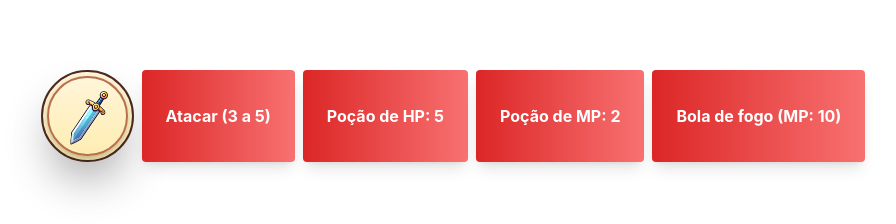
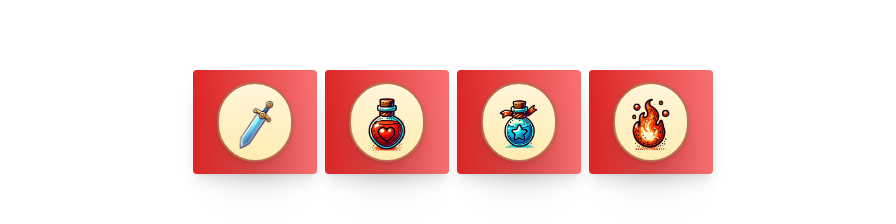
Before and after one commit to avilabiel/bellatrix-fe, a React (Vite) app: page / in a window 1280 px wide. Shown: the part 354-578 px from the top of the page, without its empty margins (187-1083 px from the left). Built offline with nearby package versions, Linux system fonts and the light colour scheme.

Commit message:
Implementando o componente BattleAction no app

```diff
--- a/src/app.tsx
+++ b/src/app.tsx
@@ -4,11 +4,9 @@ import HealthBar from "./components/HealthBar";
 import ManaBar from "./components/ManaBar";
 import SwordIcon from "@/public/images/sword.png";
 import { useCombatActions } from "./hooks/useCombatActions";
-import AttackButton from "./components/buttons/AttackButton";
-import ItemButton from "./components/buttons/ItemButton";
-import SpellButton from "./components/buttons/SpellButton";
 import BattleMessage from "./components/BattleMessage";
-import ButtonSword from "./components/buttons/ButtonSword";
+import Button from "./components/buttons/Button";
+import { BattleActions } from "./components/BattleActions";
 
 // TODO: explain
 // POC: Start the battle event
@@ -40,30 +38,35 @@ export function App() {
         </div>
       </div>
       <BattleMessage battle={battle} />
-      <div className="flex gap-2 w-full justify-center mt-10">
-        <ButtonSword onClick={() => baseAtk(user, monster)}>
-          <img src={SwordIcon} width={45} className="mt-[-4px]" />
-        </ButtonSword>
-        <AttackButton
-          onClick={() => baseAtk(user, monster)}
-          atkMin={user.character.atk.min}
-          atkMax={user.character.atk.max}
-        />
+      <BattleActions.AreaContent>
+        <Button onClick={() => baseAtk(user, monster)}>
+          <BattleActions.AreaIcon>
+            <BattleActions.Icon url={SwordIcon} />
+          </BattleActions.AreaIcon>
+        </Button>
         {user.character.items.map((item, index) => (
-          <ItemButton
+          <Button
+            title={item.name}
             key={index}
             onClick={() => useItem(user, item.name)}
-            item={item}
-          />
+          >
+            <BattleActions.AreaIcon>
+              <BattleActions.Icon nameOfIcon={item.name} />
+            </BattleActions.AreaIcon>
+          </Button>
         ))}
         {user.character.spells.map((spell, index) => (
-          <SpellButton
+          <Button
             key={index}
             onClick={() => spellAtk(user, monster, spell.name)}
-            spell={spell}
-          />
+            title={spell.name}
+          >
+            <BattleActions.AreaIcon>
+              <BattleActions.Icon nameOfIcon={spell.name} />
+            </BattleActions.AreaIcon>
+          </Button>
         ))}
-      </div>
+      </BattleActions.AreaContent>
     </div>
   );
 }
```
